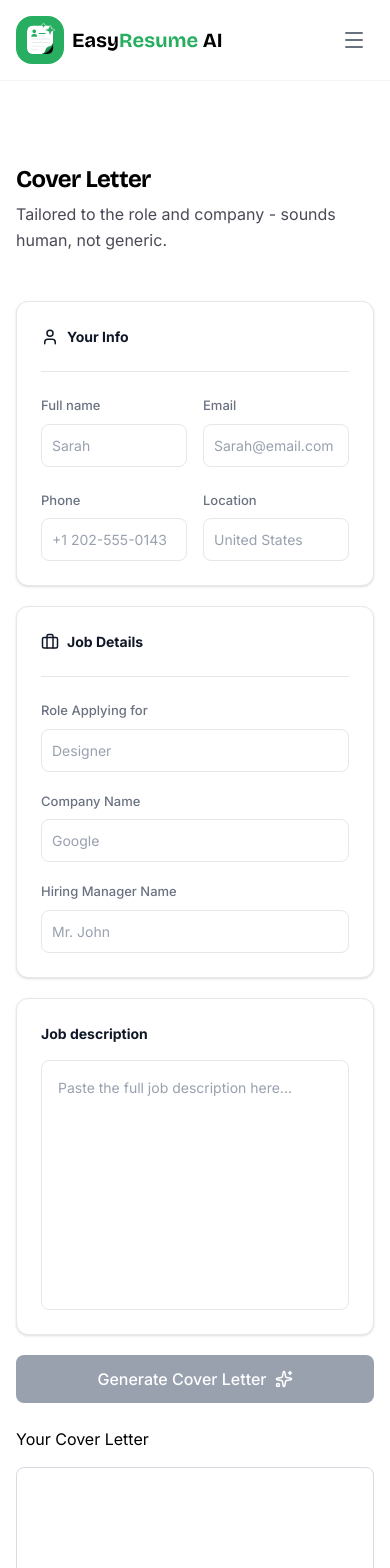
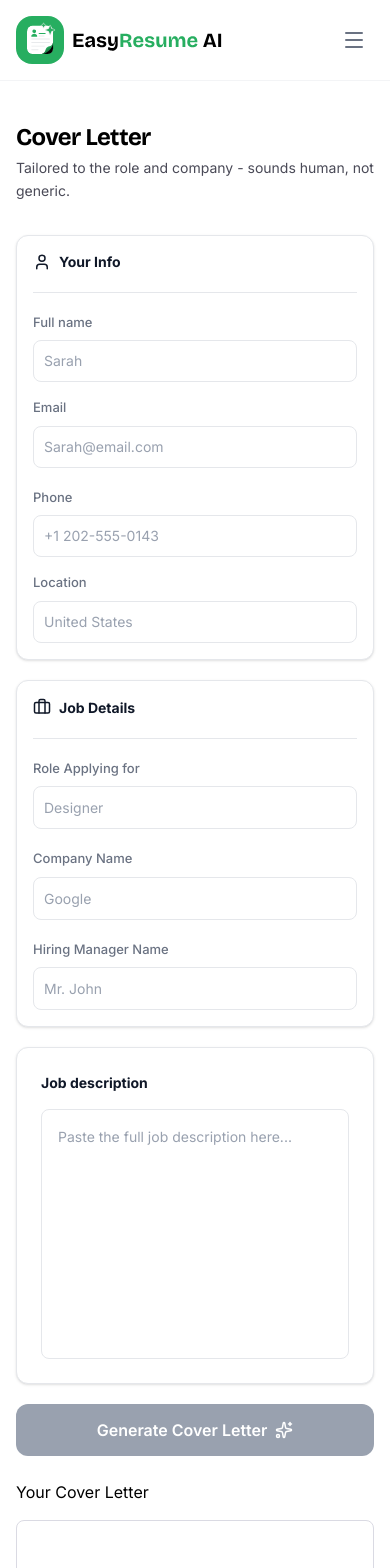
Before and after one commit to Krishvipin/easyresume-ai, a React (Vite) app: page /cover-letter in a window 390 px wide. Shown: the top 1568 px of the page. Built offline with nearby package versions, Linux system fonts and the light colour scheme.

Commit message:
mobile responsive and openrouter error fix

```diff
--- a/src/App.tsx
+++ b/src/App.tsx
@@ -18,7 +18,7 @@ import CoverLetterPage from "./pages/CoverLetterPage";
 export default function App() {
   return (
     <Router>
-      <div className="min-h-screen bg-white flex flex-col">
+      <div className="min-h-screen bg-white flex flex-col w-full overflow-x-hidden relative">
         <Navbar />
 
         <Routes>
--- a/src/index.css
+++ b/src/index.css
@@ -14,6 +14,11 @@
 }
 
 @layer base {
+  html, body {
+    overflow-x: hidden;
+    width: 100%;
+    max-width: 100vw;
+  }
   body {
     @apply font-sans text-[#1a1a1a] bg-[#fcfcfc] antialiased selection:bg-black selection:text-white;
   }
--- a/src/lib/openrouter.ts
+++ b/src/lib/openrouter.ts
@@ -79,10 +79,11 @@ export const getDynamicSuggestionsFromOpenRouter = async (
   const prompt = generateATSPrompt(resume, jobDescription);
 
   const modelsToTry = [
-    "meta-llama/llama-3.3-70b-instruct:free",
-    "thinkingmachines/inkling-small:free",
-    "nvidia/nemotron-3.5-lightning:free",
     "openrouter/free",
+    "meta-llama/llama-3.1-8b-instruct:free",
+    "google/gemma-2-9b-it:free",
+    "qwen/qwen-2.5-7b-instruct:free",
+    "mistralai/mistral-7b-instruct:free",
   ];
 
   let lastError: any = null;
@@ -195,10 +196,11 @@ export const generateCoverLetterFromOpenRouter = async (
   }
 
   const modelsToTry = [
-    "meta-llama/llama-3.3-70b-instruct:free",
-    "thinkingmachines/inkling-small:free",
-    "nvidia/nemotron-3.5-lightning:free",
     "openrouter/free",
+    "meta-llama/llama-3.1-8b-instruct:free",
+    "google/gemma-2-9b-it:free",
+    "qwen/qwen-2.5-7b-instruct:free",
+    "mistralai/mistral-7b-instruct:free",
   ];
 
   let lastError: any = null;
@@ -317,10 +319,11 @@ export const modifyResumeWithOpenRouter = async (
   const prompt = generateTailorResumePrompt(formData, jobDescription, atsReport);
 
   const modelsToTry = [
-    "meta-llama/llama-3.3-70b-instruct:free",
-    "thinkingmachines/inkling-small:free",
-    "nvidia/nemotron-3.5-lightning:free",
     "openrouter/free",
+    "meta-llama/llama-3.1-8b-instruct:free",
+    "google/gemma-2-9b-it:free",
+    "qwen/qwen-2.5-7b-instruct:free",
+    "mistralai/mistral-7b-instruct:free",
   ];
 
   let lastError: any = null;
--- a/src/pages/CoverLetterPage.tsx
+++ b/src/pages/CoverLetterPage.tsx
@@ -240,15 +240,15 @@ export default function CoverLetterPage() {
   };
 
   return (
-    <div className="flex-1 flex flex-col pt-20 pb-20">
+    <div className="flex-1 flex flex-col pt-10 sm:pt-16 md:pt-20 pb-12 sm:pb-20">
       <div className="max-w-7xl mx-auto px-4 w-full">
         {/* Header */}
-        <div className="flex flex-col gap-1 mb-12">
+        <div className="flex flex-col gap-1 mb-8 sm:mb-12">
           <motion.h1
             initial={{ opacity: 0, y: 20 }}
             animate={{ opacity: 1, y: 0 }}
             transition={{ duration: 0.5 }}
-            className="text-[24px] font-bold tracking-tight text-black font-display"
+            className="text-2xl sm:text-3xl font-bold tracking-tight text-black font-display"
           >
             Cover Letter
           </motion.h1>
@@ -256,7 +256,7 @@ export default function CoverLetterPage() {
             initial={{ opacity: 0, y: 20 }}
             animate={{ opacity: 1, y: 0 }}
             transition={{ duration: 0.5, delay: 0.1 }}
-            className="text-[16px] leading-[26px] text-[#4A4A57] font-normal max-w-[667px]"
+            className="text-sm sm:text-base leading-relaxed sm:leading-[26px] text-[#4A4A57] font-normal max-w-[667px]"
           >
             Tailored to the role and company - sounds human, not generic.
           </motion.p>
@@ -272,17 +272,17 @@ export default function CoverLetterPage() {
             className="flex flex-col gap-5"
           >
             {/* Your Info Section */}
-            <div className="border border-[#E5E7EB] rounded-xl p-6 flex flex-col gap-6 bg-white shadow-sm">
+            <div className="border border-[#E5E7EB] rounded-xl p-4 sm:p-6 flex flex-col gap-5 sm:gap-6 bg-white shadow-sm">
               <div className="flex items-center gap-2">
                 <User size={18} className="text-gray-900" />
-                <h3 className="text-[14px] font-bold text-gray-900">
+                <h3 className="text-sm font-bold text-gray-900">
                   Your Info
                 </h3>
               </div>
               <div className="border-t border-[#E5E7EB]" />
 
               {/* Full Name & Email */}
-              <div className="grid grid-cols-2 gap-4">
+              <div className="grid grid-cols-1 sm:grid-cols-2 gap-4">
                 <div className="flex flex-col gap-2">
                   <label className="text-[13px] font-medium text-gray-500">
                     Full name
@@ -294,7 +294,7 @@ export default function CoverLetterPage() {
                       handleUserInfoChange("fullName", e.target.value)
                     }
                     placeholder="Sarah"
-                    className="p-2.5 border border-[#E5E7EB] rounded-lg text-[14px] text-gray-900 focus:outline-none focus:ring-2 focus:ring-[#27AE60] focus:border-transparent bg-white placeholder-gray-400"
+                    className="p-2.5 border border-[#E5E7EB] rounded-lg text-sm text-gray-900 focus:outline-none focus:ring-2 focus:ring-[#27AE60] focus:border-transparent bg-white placeholder-gray-400"
                   />
                 </div>
                 <div className="flex flex-col gap-2">
@@ -308,13 +308,13 @@ export default function CoverLetterPage() {
                       handleUserInfoChange("email", e.target.value)
                     }
                     placeholder="Sarah@email.com"
-                    className="p-2.5 border border-[#E5E7EB] rounded-lg text-[14px] text-gray-900 focus:outline-none focus:ring-2 focus:ring-[#27AE60] focus:border-transparent bg-white placeholder-gray-400"
+                    className="p-2.5 border border-[#E5E7EB] rounded-lg text-sm text-gray-900 focus:outline-none focus:ring-2 focus:ring-[#27AE60] focus:border-transparent bg-white placeholder-gray-400"
                   />
                 </div>
               </div>
 
               {/* Phone & Location */}
-              <div className="grid grid-cols-2 gap-4">
+              <div className="grid grid-cols-1 sm:grid-cols-2 gap-4">
                 <div className="flex flex-col gap-2">
                   <label className="text-[13px] font-medium text-gray-500">
                     Phone
@@ -326,7 +326,7 @@ export default function CoverLetterPage() {
                       handleUserInfoChange("phone", e.target.value)
                     }
                     placeholder="+1 202-555-0143"
-                    className="p-2.5 border border-[#E5E7EB] rounded-lg text-[14px] text-gray-900 focus:outline-none focus:ring-2 focus:ring-[#27AE60] focus:border-transparent bg-white placeholder-gray-400"
+                    className="p-2.5 border border-[#E5E7EB] rounded-lg text-sm text-gray-900 focus:outline-none focus:ring-2 focus:ring-[#27AE60] focus:border-transparent bg-white placeholder-gray-400"
                   />
                 </div>
                 <div className="flex flex-col gap-2">
@@ -340,14 +340,14 @@ export default function CoverLetterPage() {
                       handleUserInfoChange("location", e.target.value)
                     }
                     placeholder="United States"
-                    className="p-2.5 border border-[#E5E7EB] rounded-lg text-[14px] text-gray-900 focus:outline-none focus:ring-2 focus:ring-[#27AE60] focus:border-transparent bg-white placeholder-gray-400"
+                    className="p-2.5 border border-[#E5E7EB] rounded-lg text-sm text-gray-900 focus:outline-none focus:ring-2 focus:ring-[#27AE60] focus:border-transparent bg-white placeholder-gray-400"
                   />
                 </div>
               </div>
             </div>
 
             {/* Job Details Section */}
-            <div className="border border-[#E5E7EB] rounded-xl p-6 flex flex-col gap-6 bg-white shadow-sm">
+            <div className="border border-[#E5E7EB] rounded-xl p-4 sm:p-6 flex flex-col gap-5 sm:gap-6 bg-white shadow-sm">
               <div className="flex items-center gap-2">
                 <Briefcase size={18} className="text-gray-900" />
                 <h3 className="text-[14px] font-bold text-gray-900">
@@ -434,7 +434,7 @@ export default function CoverLetterPage() {
             </div>
 
             {/* Generate & Reset Buttons */}
-            <div className="flex gap-3">
+            <div className="flex flex-col sm:flex-row gap-3">
               <button
                 onClick={handleGenerateLetter}
                 disabled={
@@ -443,7 +443,7 @@ export default function CoverLetterPage() {
                   state.jobDetails.length === 0 ||
                   !state.jobDescription.trim()
                 }
-                className={`flex-1 text-white py-3 px-4 rounded-lg text-[16px] font-medium flex items-center justify-center gap-2 transition-all ${
+                className={`flex-1 text-white py-3.5 px-4 rounded-xl text-base font-semibold flex items-center justify-center gap-2 transition-all active:scale-95 ${
                   state.userInfo.fullName.trim() &&
                   state.jobDetails.length > 0 &&
                   state.jobDescription.trim()
@@ -458,7 +458,7 @@ export default function CoverLetterPage() {
                   </>
                 ) : (
                   <>
-                    Generate Cover Letter
+                    <span>Generate Cover Letter</span>
                     <Sparkles size={18} />
                   </>
                 )}
@@ -468,9 +468,9 @@ export default function CoverLetterPage() {
                 <button
                   onClick={handleResetForm}
                   title="Reset form fields and generated letter"
-                  className="px-4 py-3 border border-gray-300 hover:bg-gray-100 text-gray-700 rounded-lg font-medium transition-all flex items-center justify-center gap-1.5 text-[14px]"
+                  className="flex items-center justify-center gap-2 py-3.5 px-5 border border-gray-300 text-gray-700 hover:bg-gray-50 rounded-xl text-sm font-semibold transition-all"
                 >
-                  <RotateCcw size={18} />
+                  <RotateCcw size={16} />
                   <span>Reset</span>
                 </button>
               )}
--- a/src/shared/components/navbar.tsx
+++ b/src/shared/components/navbar.tsx
@@ -66,8 +66,8 @@ export const Navbar = () => {
 
   return (
     <>
-      <nav className="sticky top-0 z-50 w-full bg-white border-b border-gray-100 print:hidden">
-        <div className="max-w-7xl mx-auto px-4 sm:px-6 lg:px-4">
+      <nav className="sticky top-0 inset-x-0 z-50 w-full bg-white/95 backdrop-blur-md border-b border-gray-100 print:hidden transition-all">
+        <div className="max-w-7xl mx-auto px-4 sm:px-6 lg:px-8">
           <div className="flex justify-between items-center h-20">
             {/* Logo */}
             <Link to="/" className="flex items-center gap-2">
```
Also changed, not shown: src/pages/ATSCheckerPage.tsx (+17 -17 lines), src/pages/LandingPage.tsx (+33 -19 lines), src/pages/ResumePage.tsx (+5 -5 lines).
